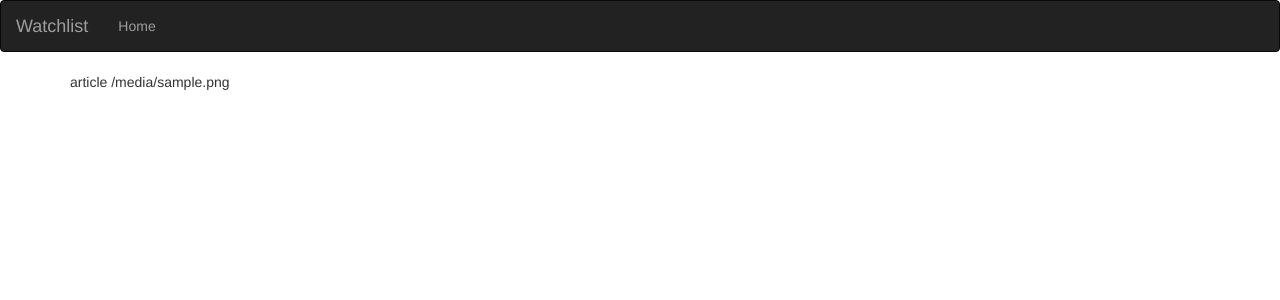
After one commit to diane-mahoro/news_app, a Flask app: template app/templates/article.html in a window 1280 px wide. The commit adds this page. Shown: the top 300 px of the page. Run offline with Flask 2, Linux system fonts and the light colour scheme; the template is opened without the code that fills it: most values are stand-ins (such as "Sample title", 1, 10 or a date in 2020); some libraries are stand-ins or nearby versions.

Commit message:
process_article fumction

```diff
--- /dev/null
+++ b/app/templates/article.html
@@ -0,0 +1,14 @@
+{% extends 'base.html'%}
+
+{%block content%}
+<div class="container">
+    <div class="row">
+        <div class="col-md-6">
+            {% for articles in article %}
+            <p> article {{articles.urlToImage}} </p>
+            {%endfor%}
+
+        </div>
+        </div>
+</div>
+{%endblock%}
```
Also changed, not shown: app/main/views.py (+5 -4 lines), app/templates/index.html (+1 -6 lines).
